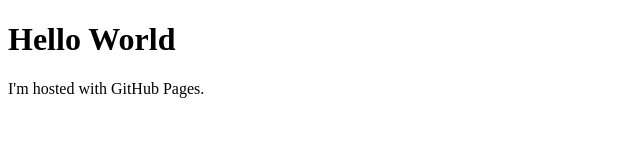
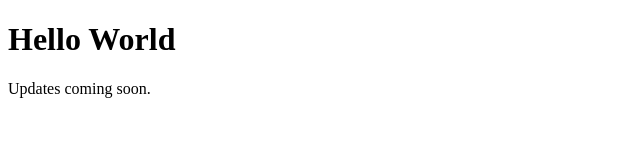
Before and after one commit to raghukolla/raghukolla.github.io, a plain HTML site: page index.html in a window 1280 px wide. Shown: the full height of the page, 0-640 px from the left. Drawn offline with Linux system fonts and the light colour scheme.

Commit message:
Update index.html

```diff
--- a/index.html
+++ b/index.html
@@ -2,6 +2,6 @@
 <html>
 <body>
 <h1>Hello World</h1>
-<p>I'm hosted with GitHub Pages.</p>
+<p>Updates coming soon.</p>
 </body>
 </html>
```
